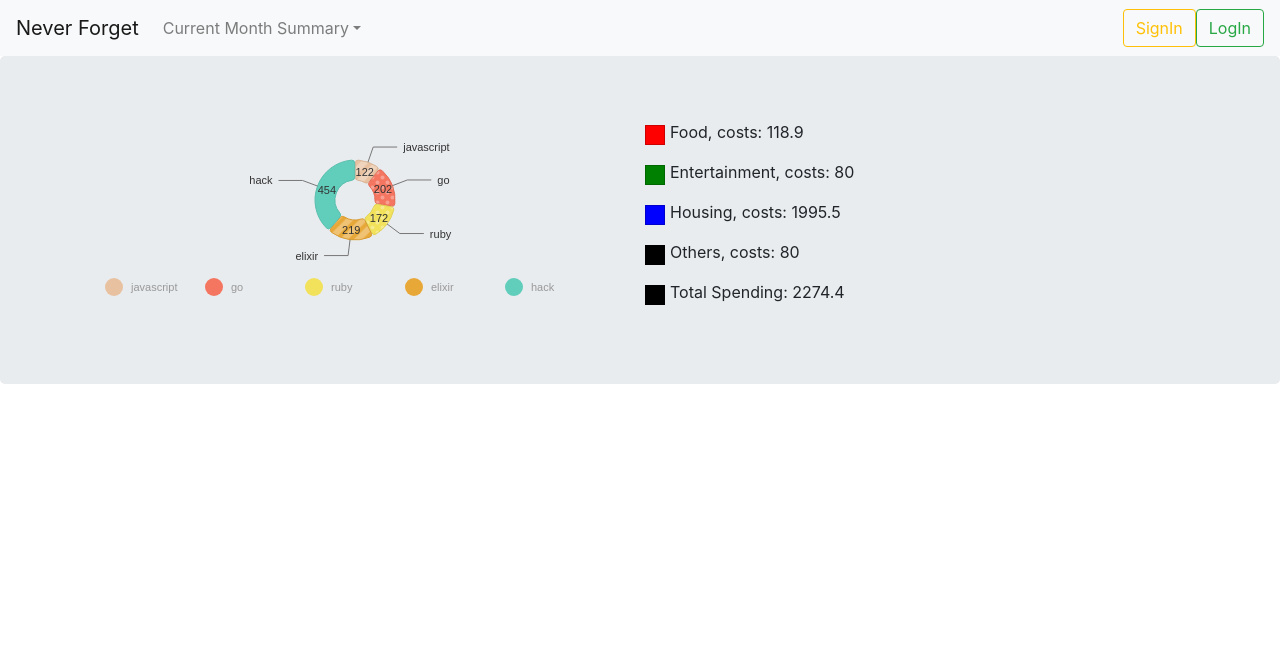
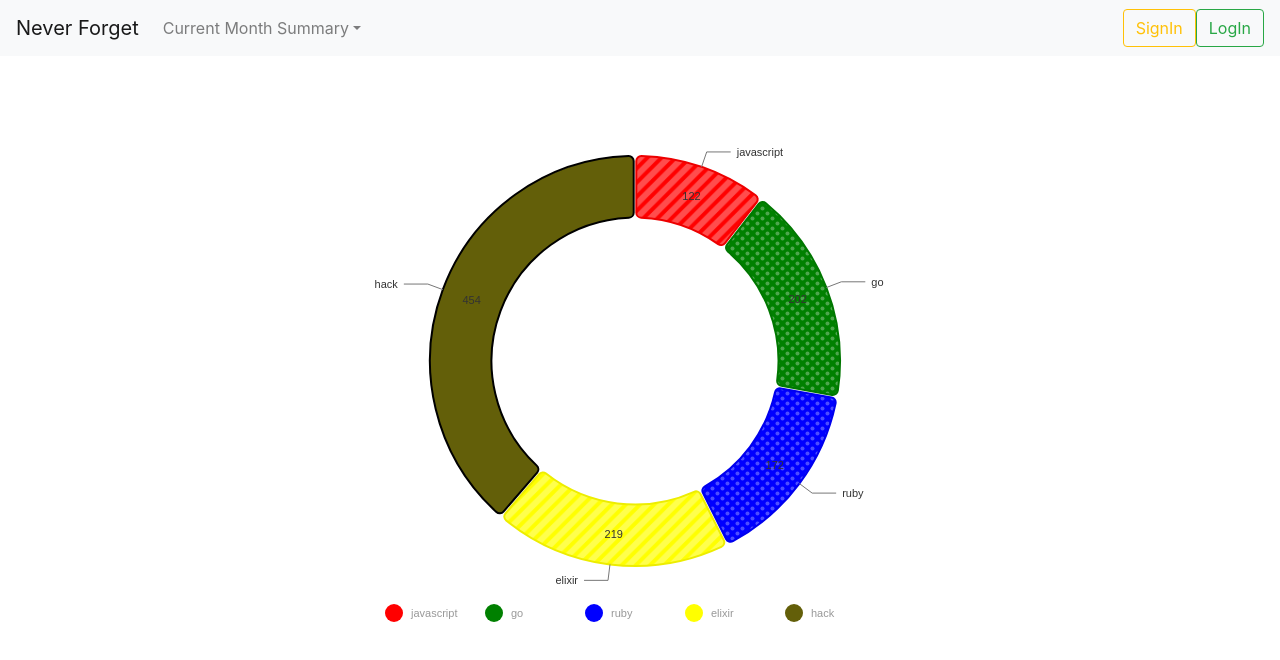
Before and after one commit to ericnice123/never-forget-web, a React (Create React App) app: page / in a window 1280 px wide. Shown: the top 660 px of the page. Built offline with nearby package versions, Linux system fonts and the light colour scheme.

Commit message:
use only one pie chart to display user data

```diff
--- a/src/components/homeComponents.js
+++ b/src/components/homeComponents.js
@@ -119,56 +119,9 @@ class Summary extends Component {
         return (
             <AppConsumer>
                 {(context) => (
-                    <Jumbotron>
-                        <Container>
-                            <Row>
-                                <Col>
-                                    {/*                                     <RadialChart
-                                        className={'donut-chart-example'}
-                                        innerRadius={100}
-                                        radius={140}
-                                        getAngle={d => d.theta}
-                                        colorType="literal"
-                                        data={[
-                                            { theta: context.state.currentMonthData.spendings.food.total, color: "red" },
-                                            { theta: context.state.currentMonthData.spendings.entertainment.total, color: 'green' },
-                                            { theta: context.state.currentMonthData.spendings.housing.total, color: "blue" },
-                                            { theta: context.state.currentMonthData.spendings.others.total, color: "black" }
-                                        ]}
-                                        onValueMouseOver={v => this.setState({ value: v })}
-                                        onSeriesMouseOut={v => this.setState({ value: false })}
-                                        width={300}
-                                        height={300}
-                                        padAngle={0.04}
-                                        showLabels={true}
-                                    /> */}
-                                    <MyResponsivePie data={data} />
-                                </Col>
-                                <Col>
-                                    <Row>
-                                        <div className="foo red"></div>
-                                        <p>Food, costs: {context.state.currentMonthData.spendings.food.total}</p>
-                                    </Row>
-                                    <Row>
-                                        <div className="foo green"></div>
-                                        <p>Entertainment, costs: {context.state.currentMonthData.spendings.entertainment.total}</p>
-                                    </Row>
-                                    <Row>
-                                        <div className="foo blue"></div>
-                                        <p>Housing, costs: {context.state.currentMonthData.spendings.housing.total}</p>
-                                    </Row>
-                                    <Row>
-                                        <div className="foo black"></div>
-                                        <p>Others, costs: {context.state.currentMonthData.spendings.others.total}</p>
-                                    </Row>
-                                    <Row>
-                                        <div className="foo black"></div>
-                                        <p>Total Spending: {this.getTotalSpending()}</p>
-                                    </Row>
-                                </Col>
-                            </Row>
-                        </Container>
-                    </Jumbotron>
+                    <Container style={{ height: 600 }}>
+                        <MyResponsivePie data={data} />
+                    </Container>
                 )}
             </AppConsumer>
         )
@@ -185,18 +138,20 @@ const MyResponsivePie = ({ data /* see data tab */ }) => (
     <ResponsivePie
         data={data}
         margin={{
-            "top": 40,
-            "right": 80,
-            "bottom": 80,
-            "left": 80
+            "top": 100,
+            "right": 60,
+            "bottom": 90,
+            "left": 50
         }}
-        innerRadius={0.5}
-        padAngle={0.7}
-        cornerRadius={3}
-        colors={{
-            "scheme": "nivo"
-        }}
-        borderWidth={1}
+        innerRadius={0.7}
+        padAngle={0.6}
+        cornerRadius={5}
+        colors={
+            [
+                "red", "green", "blue", "yellow", "rgba(99, 95, 9)"
+            ]
+        }
+        borderWidth={2}
         borderColor={{
             "from": "color",
             "modifiers": [
```
